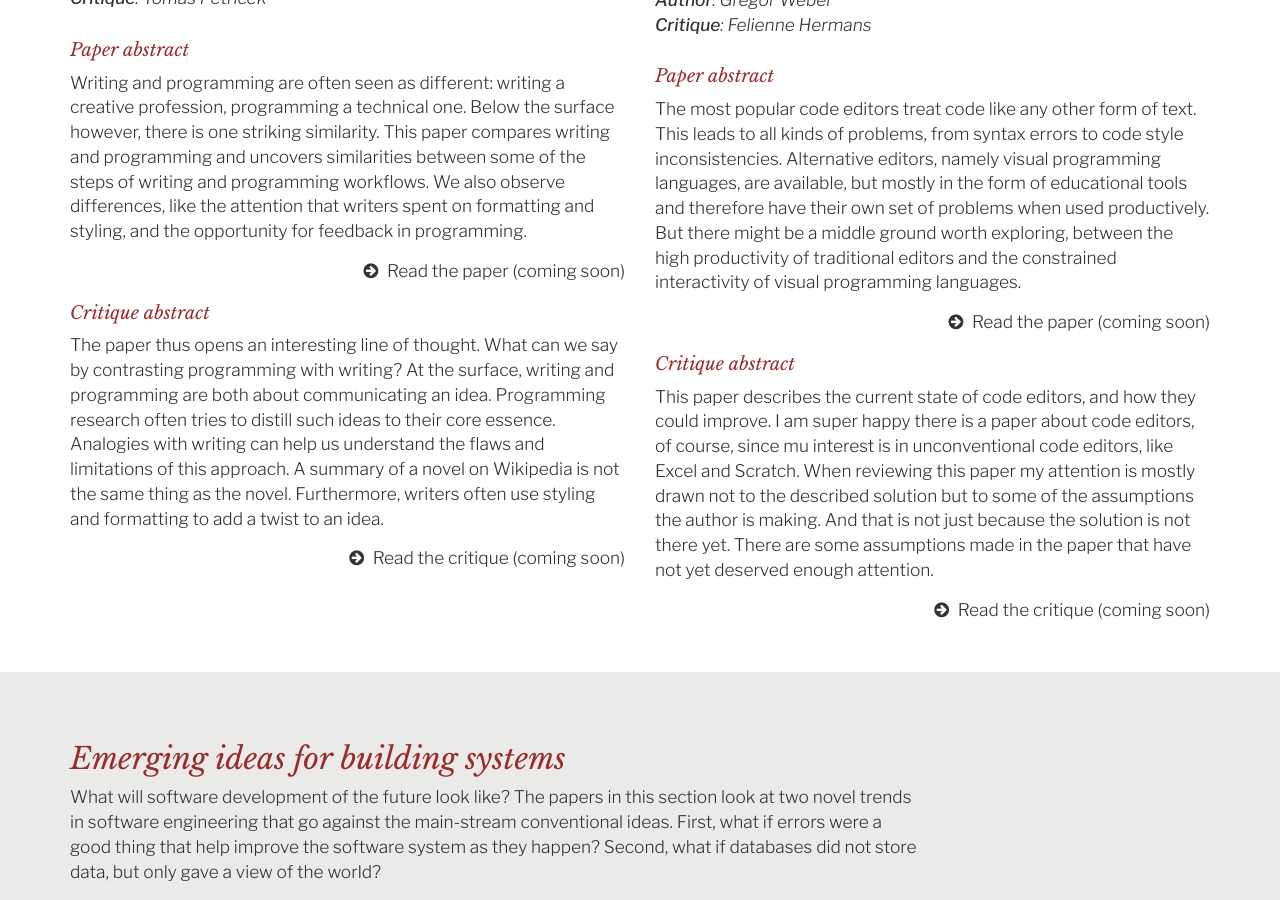
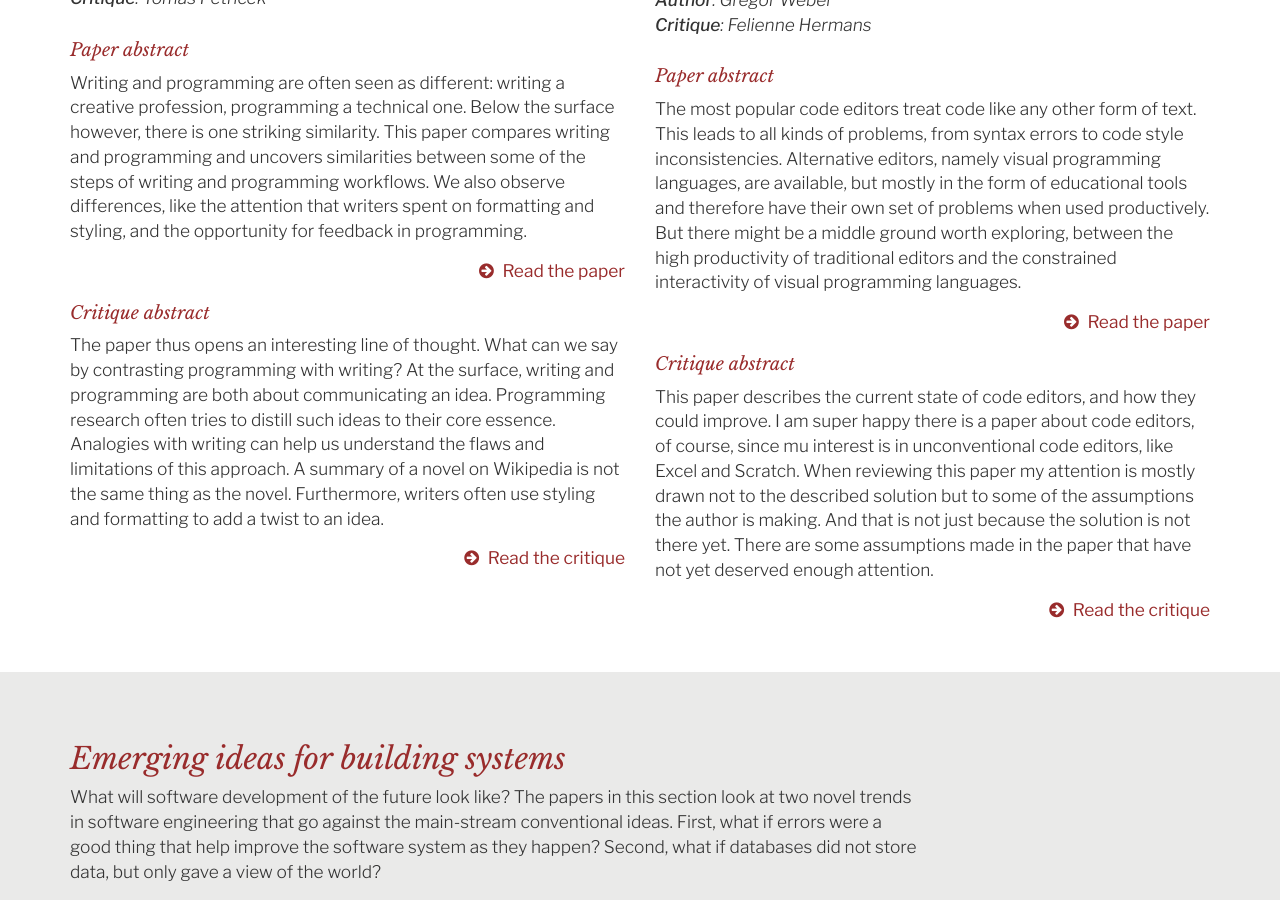
Before and after one commit to shift-society/salon, a Jekyll site: the page built from 2017/index.md, in a window 1280 px wide and 900 px high, scrolled down 1287 px. Built offline with Jekyll 4.4.1, drawn with Linux system fonts in a browser that asks for light colours; nearby versions of some CDN libraries.

Commit message:
Revert "Hide papers"
This reverts commit 890f1154e5861928cf2b96f22dbc421e9378f510.

```diff
--- a/2017/index.md
+++ b/2017/index.md
@@ -75,7 +75,7 @@ This paper compares writing and programming and uncovers similarities between so
 of writing and programming workflows. We also observe differences, like the attention that
 writers spent on formatting and styling, and the opportunity for feedback in programming.
 
-<p class="links"><i class="fa fa-arrow-circle-right"></i> Read the paper (coming soon)</p>
+<p class="links"><a href="/salon/2017/papers/writing-is-programming-is-writing/paper"><i class="fa fa-arrow-circle-right"></i> Read the paper</a></p>
 
 #### [Critique abstract](/salon/2017/papers/writing-is-programming-is-writing/critique)
 The paper thus opens an interesting line of thought. What can we say by contrasting
@@ -85,7 +85,7 @@ with writing can help us understand the flaws and limitations of this approach.
 novel on Wikipedia is not the same thing as the novel. Furthermore, writers often use styling
 and formatting to add a twist to an idea.
 
-<p class="links"><i class="fa fa-arrow-circle-right"></i> Read the critique (coming soon)</p>
+<p class="links"><a href="/salon/2017/papers/writing-is-programming-is-writing/critique"><i class="fa fa-arrow-circle-right"></i> Read the critique</a></p>
 
 </div>
 <div class="col-md-6" markdown="1">
@@ -105,7 +105,7 @@ have their own set of problems when used productively. But there might be
 a middle ground worth exploring, between the high productivity of traditional
 editors and the constrained interactivity of visual programming languages.
 
-<p class="links"><i class="fa fa-arrow-circle-right"></i> Read the paper (coming soon)</p>
+<p class="links"><a href="/salon/2017/papers/code-is-not-just-text/paper"><i class="fa fa-arrow-circle-right"></i> Read the paper</a></p>
 
 #### [Critique abstract](/salon/2017/papers/code-is-not-just-text/critique)
 This paper describes the current state of code editors, and how they could improve. I am
@@ -115,7 +115,7 @@ to the described solution but to some of the assumptions the author is making. A
 just because the solution is not there yet. There are some assumptions made in the paper that
 have not yet deserved enough attention.
 
-<p class="links"><i class="fa fa-arrow-circle-right"></i> Read the critique (coming soon)</p>
+<p class="links"><a href="/salon/2017/papers/code-is-not-just-text/critique"><i class="fa fa-arrow-circle-right"></i> Read the critique</a></p>
 
 </div></div>
 </div>
```
